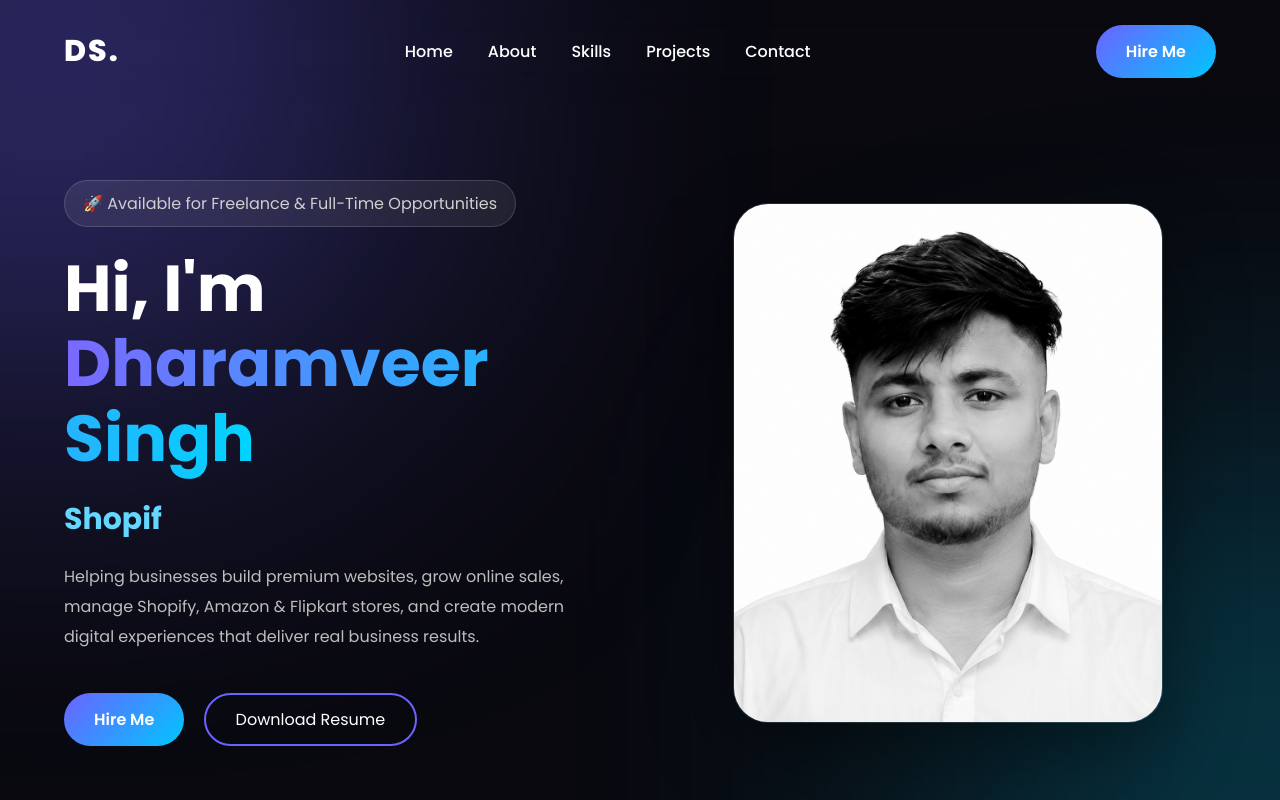
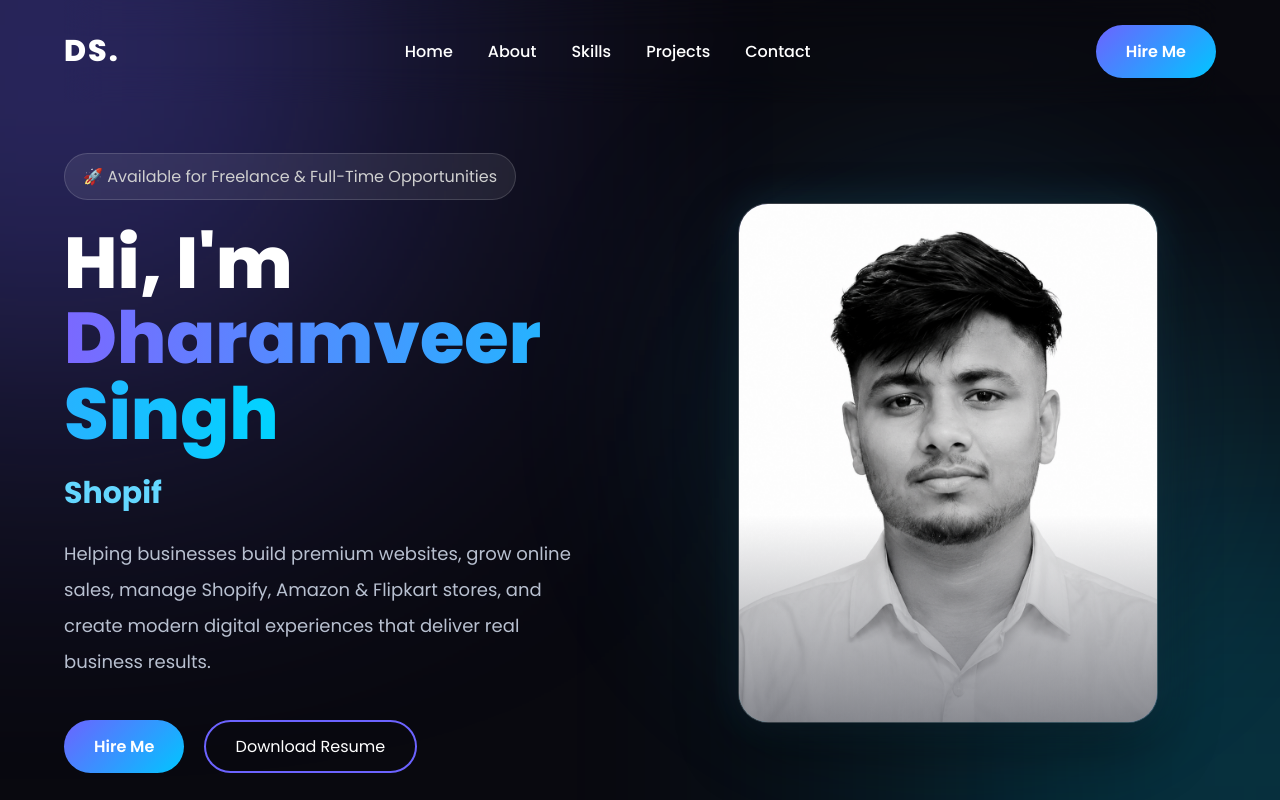
Before and after one commit to Imdharamveersingh/imdharamveersingh.github.io, a plain HTML site: page index.html in a window 1280 px wide. Shown: the top 800 px of the page. Drawn offline with Linux system fonts and the light colour scheme.

Commit message:
Update style.css

```diff
--- a/style.css
+++ b/style.css
@@ -171,9 +171,9 @@ nav ul li a:hover{
 }
 
 .hero h1{
-
-    font-size:65px;
-    line-height:1.15;
+    font-size:72px;
+    line-height:1.05;
+    font-weight:800;
     margin-bottom:20px;
 }
 
@@ -197,45 +197,52 @@ nav ul li a:hover{
 }
 
 .hero p{
-
-    color:#bdbdbd;
-    line-height:1.9;
-    max-width:650px;
+    color:#b8c0d0;
+    line-height:2;
+    font-size:18px;
+    max-width:620px;
     margin-bottom:40px;
 }
 
 /* Profile Card */
 
 .profile-card{
+    width:420px;
+    height:520px;
+    border-radius:30px;
+    overflow:hidden;
+    position:relative;
 
-    width:430px;
-    height:520px;
-
-    border-radius:35px;
-
-    overflow:hidden;
-
-    background:rgba(255,255,255,.05);
-
-    border:1px solid rgba(255,255,255,.08);
-
+    background:rgba(255,255,255,.06);
+    border:1px solid rgba(255,255,255,.15);
     backdrop-filter:blur(20px);
 
-    box-shadow:0 30px 80px rgba(0,0,0,.45);
+    box-shadow:
+        0 25px 60px rgba(0,0,0,.45),
+        0 0 40px rgba(76,201,255,.15);
 
-    transition:.5s;
+    transition:.5s ease;
 }
 
 .profile-card:hover{
-
-    transform:translateY(-15px) rotate(-2deg);
+    transform:translateY(-12px) scale(1.02);
 }
 
 .profile-card img{
-
     width:100%;
     height:100%;
     object-fit:cover;
+}
+
+.profile-card::after{
+    content:"";
+    position:absolute;
+    inset:0;
+    background:linear-gradient(
+        to top,
+        rgba(5,8,22,.45),
+        transparent 40%
+    );
 }
 
 /* Mobile */
@@ -736,3 +743,18 @@ color:#9ca3af;
 margin-top:80px;
 
 }
+.right{
+    position:relative;
+}
+
+.right::before{
+    content:"";
+    position:absolute;
+    width:420px;
+    height:420px;
+    background:#4cc9ff;
+    border-radius:50%;
+    filter:blur(130px);
+    opacity:.18;
+    z-index:-1;
+}
```
